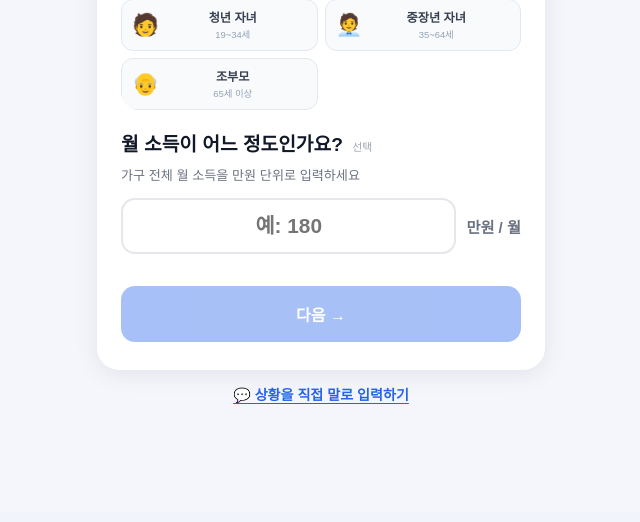
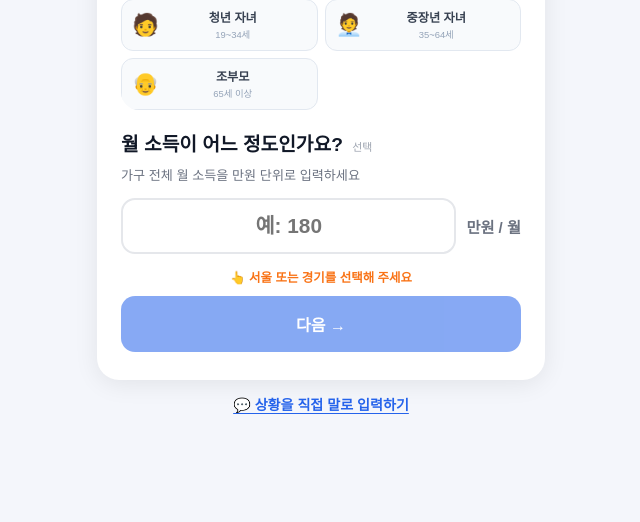
Before and after one commit to zahir05-code/our-team-project, a FastAPI app: page / in a window 1280 px wide. Shown: the part 864-1386 px from the top of the page, without its empty margins (319-959 px from the left). Before the commit the page ends 1268 px from the top, so only its background shows below. Run offline with FastAPI, Linux system fonts and the light colour scheme.

Commit message:
fix: 1단계 다음 버튼 클릭 불가 문제 해결
- .btn-main.disabled에서 pointer-events:none 제거
  → 버튼이 항상 클릭 가능 (미입력 시 안내 표시)
- goToB(): alert() → showToast() + 힌트 흔들기 애니메이션
- #stepAHint: 무엇을 입력해야 하는지 실시간 안내 텍스트
- @keyframes hintShake 추가

Co-Authored-By: Claude Sonnet 4.6 <noreply@anthropic.com>

```diff
--- a/static/css/style.css
+++ b/static/css/style.css
@@ -196,7 +196,7 @@ body {
   transition: background 0.15s, transform 0.1s; margin-top: 4px;
 }
 .btn-main:hover { background: #1d4ed8; transform: translateY(-1px); }
-.btn-main.disabled { opacity: 0.4; cursor: not-allowed; pointer-events: none; }
+.btn-main.disabled { opacity: 0.55; cursor: pointer; }
 
 .btn-row-two { display: grid; grid-template-columns: auto 1fr; gap: 10px; align-items: center; }
 .btn-back-sm {
@@ -1537,3 +1537,19 @@ body { padding-bottom: 68px; }
   transition: opacity 0.15s;
 }
 .sd-apply-btn:active { opacity: 0.85; }
+
+/* ── 스텝A 입력 안내 힌트 ── */
+.step-hint {
+  font-size: 0.78rem; font-weight: 700;
+  color: #f97316; text-align: center;
+  padding: 6px 0 2px; min-height: 24px;
+  transition: opacity 0.2s;
+}
+@keyframes hintShake {
+  0%,100% { transform: translateX(0); }
+  20%     { transform: translateX(-6px); }
+  40%     { transform: translateX(6px); }
+  60%     { transform: translateX(-4px); }
+  80%     { transform: translateX(4px); }
+}
+.hint-shake { animation: hintShake 0.38s ease; }
--- a/static/js/app.js
+++ b/static/js/app.js
@@ -368,6 +368,14 @@ function checkStepA() {
   const ok  = state.region && state.district && age >= 1 && age <= 120;
   const btn = document.getElementById("btnA");
   btn.classList.toggle("disabled", !ok);
+  // 힌트 텍스트 업데이트
+  const hint = document.getElementById("stepAHint");
+  if (hint) {
+    if (!state.region)        hint.textContent = "👆 서울 또는 경기를 선택해 주세요";
+    else if (!state.district) hint.textContent = "👆 시·군·구를 선택해 주세요";
+    else if (!age || age < 1) hint.textContent = "👆 나이를 입력해 주세요";
+    else                      hint.textContent = "";
+  }
 }
 
 /* ── 단계 이동 ── */
@@ -378,12 +386,19 @@ function goToA() {
 
 function goToB() {
   const age = parseInt(document.getElementById("inputAge").value);
-  if (!state.region)   { alert(T("alert_region")); return; }
-  if (!state.district) { alert(T("alert_district")); return; }
-  if (!age || age < 1 || age > 120) { alert(T("alert_age")); return; }
+  if (!state.region)             { showToast("📍 서울 또는 경기를 먼저 선택해 주세요"); _shakeHint(); return; }
+  if (!state.district)           { showToast("📍 시·군·구를 선택해 주세요"); _shakeHint(); return; }
+  if (!age || age < 1 || age > 120) { showToast("✏️ 나이를 올바르게 입력해 주세요 (1~120)"); _shakeHint(); return; }
   state.age = String(age);
   show("stepB"); setDot(2);
   document.getElementById("inputCard").scrollIntoView({ behavior: "smooth" });
+}
+function _shakeHint() {
+  const hint = document.getElementById("stepAHint");
+  if (!hint) return;
+  hint.classList.remove("hint-shake");
+  void hint.offsetWidth; // reflow
+  hint.classList.add("hint-shake");
 }
 
 function goToC() {
--- a/templates/index.html
+++ b/templates/index.html
@@ -128,9 +128,10 @@
           </div>
         </div>
 
+        <p id="stepAHint" class="step-hint">👆 서울 또는 경기를 선택해 주세요</p>
         <button class="btn-main disabled" id="btnA" onclick="goToB()"
-                aria-label="다음 단계로 이동" data-i18n="btn_next" style="margin-top:24px;">
-          다음 →
+                aria-label="다음 단계로 이동" data-i18n="btn_next" style="margin-top:8px;">
+          다음 단계로 →
         </button>
       </div>
 
```
